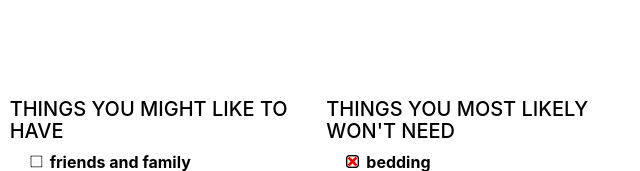
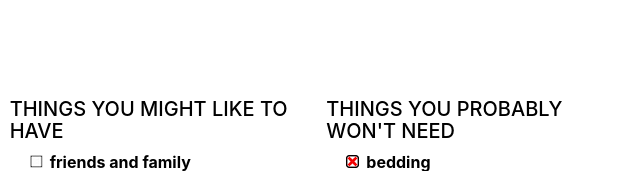
Before and after one commit to mpkerry/three_mile, a plain HTML site: page index.html in a window 1280 px wide. Shown: the part 1883-2054 px from the top of the page, 487-1127 px from the left. Drawn offline with Linux system fonts and the light colour scheme.

Commit message:
text change

```diff
--- a/index.html
+++ b/index.html
@@ -252,7 +252,7 @@
                         </ul>
                     </div>
                     <div class="col-sm-4 ">
-                        <h5>THINGS YOU MOST LIKELY WON'T NEED</h5>
+                        <h5>THINGS YOU PROBABLY WON'T NEED</h5>
                         <ul class="checklist-no bold-headers">
                             <li>bedding
                                 <p>
```
